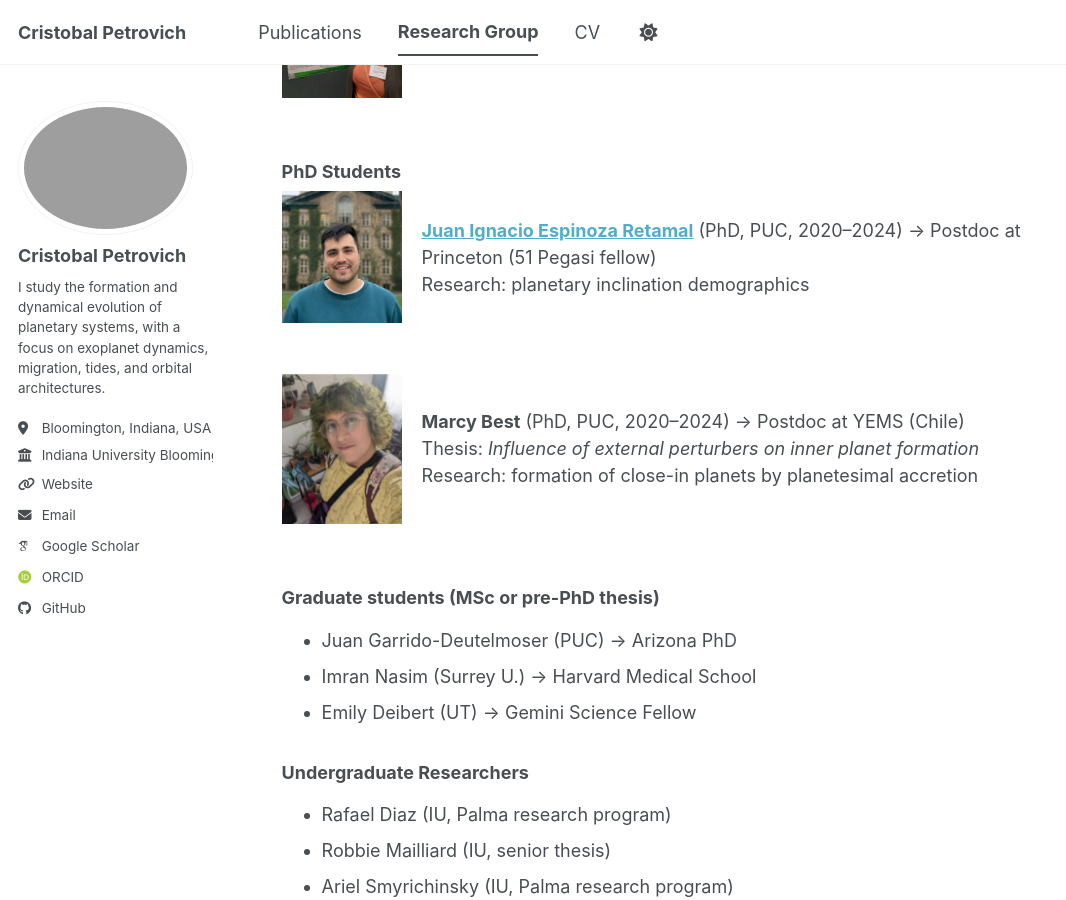
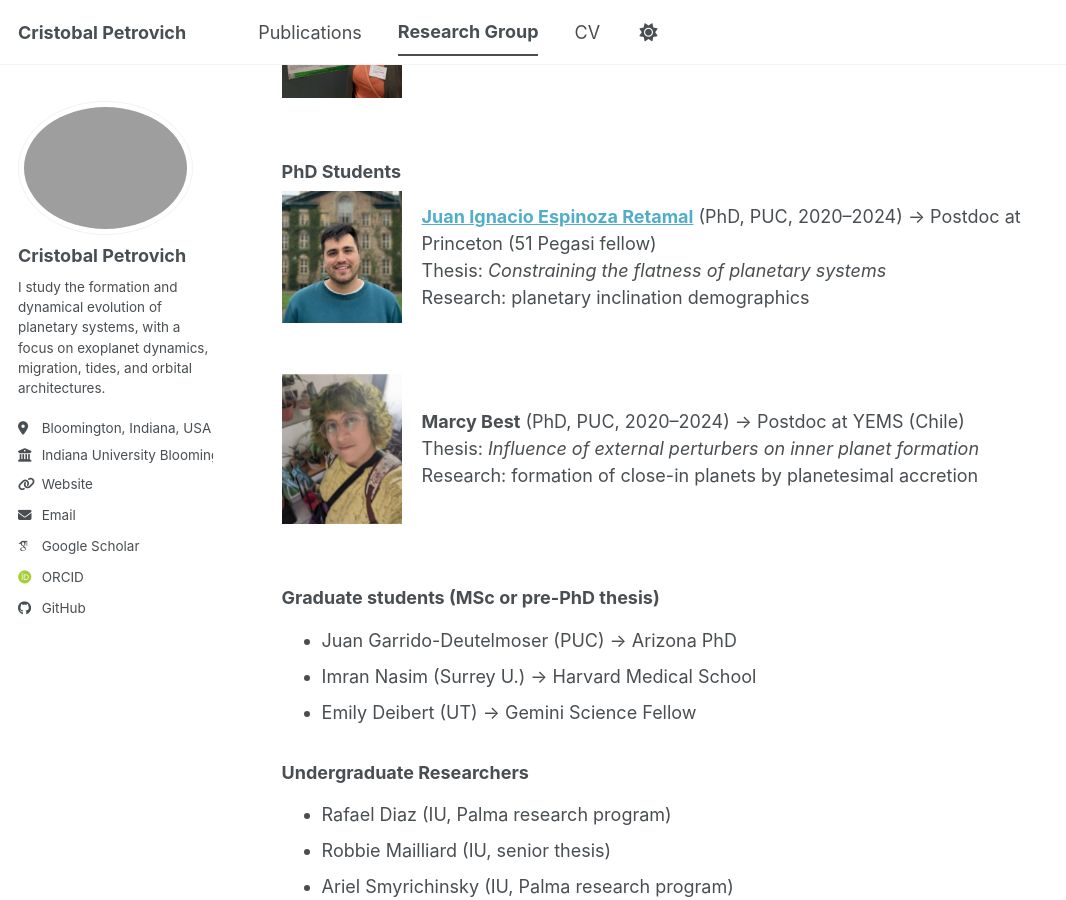
Before and after one commit to cpetrovich/cpetrovich.github.io, a Jekyll site: the page built from _pages/research.md, in a window 1280 px wide and 900 px high, scrolled down 1335 px. Shown: the whole window, without its empty margins (0-1066 px from the left). Built offline with Jekyll 4.4.1, drawn with Linux system fonts in a browser that asks for light colours; some web fonts are replaced; a script bundle is joined from its source files by our own code; library files that are not in the unit come from our copies.

Commit message:
Add Juan Ignacio Espinoza Retamal thesis title

```diff
--- a/_pages/research.md
+++ b/_pages/research.md
@@ -71,6 +71,7 @@
   <img src="/images/group/JIE.png" width="120">
   <div>
     <a href="https://jiespinozar.github.io/"><strong>Juan Ignacio Espinoza Retamal</strong></a> (PhD, PUC, 2020–2024) → Postdoc at Princeton (51 Pegasi fellow) <br>
+    Thesis: <em>Constraining the flatness of planetary systems</em><br>
     Research: planetary inclination demographics
  </div>
 </div>
```
